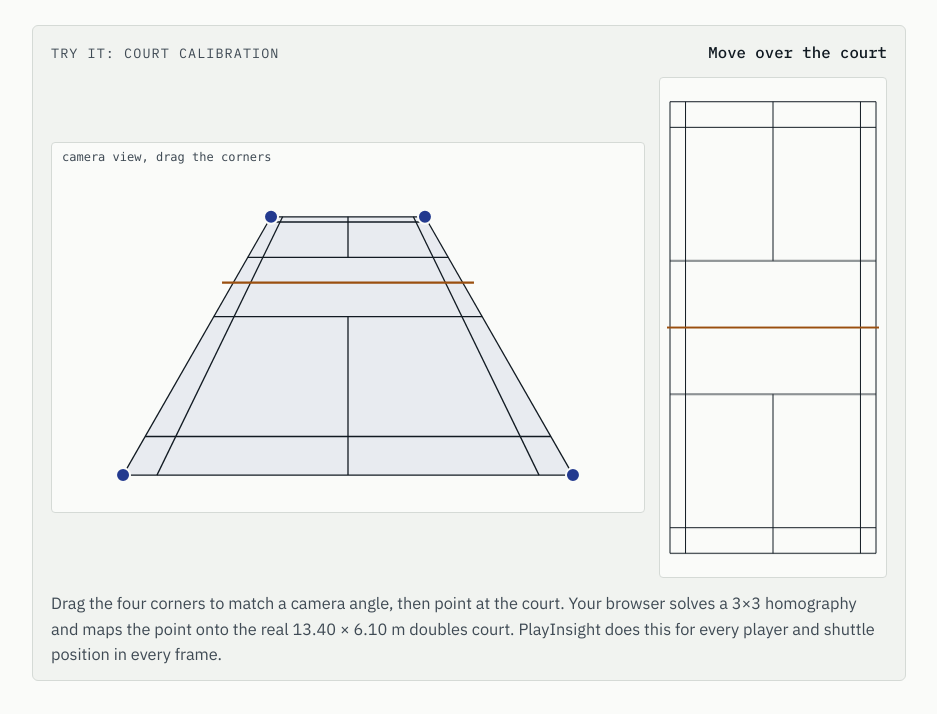
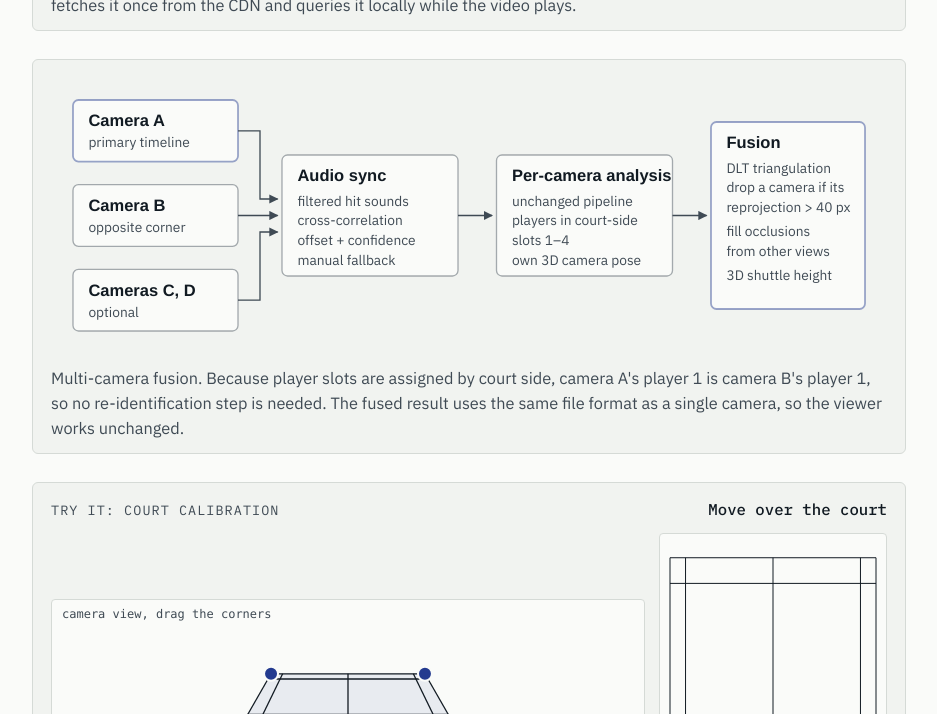
Before and after one commit to 4slimbu/4slimbu.github.io, a plain HTML site: page index.html in a window 1280 px wide. Shown: the part 2040-2754 px from the top of the page, without its empty margins (294-1231 px from the left). Drawn offline with Linux system fonts and the light colour scheme; a web font is replaced by a local one.

Commit message:
PlayInsight: multi-camera fusion, occlusion handling, player identity, stroke classification
Co-Authored-By: Claude Opus 5.5 <noreply@anthropic.com>

```diff
--- a/index.html
+++ b/index.html
@@ -250,7 +250,7 @@ footer{margin-top:72px;padding-top:18px;border-top:1px solid var(--line);font:40
     <section class="case" id="playinsight">
       <div class="kicker"><span>Freelance</span><span>Lead engineer</span><span>2026 – present</span></div>
       <h2>PlayInsight: turning match footage into player analytics</h2>
-      <p class="lede">I lead engineering on PlayInsight, a video analytics platform for badminton. A coach or player uploads a match filmed on one phone. PlayInsight finds the players, the shuttle and the rackets, reconstructs the court in 3D, splits the match into rallies and reports strokes, distance and speed for each player.</p>
+      <p class="lede">I lead engineering on PlayInsight, a video analytics platform for badminton. A coach or player uploads a match filmed on one phone, or on up to four phones around the court. PlayInsight finds the players, the shuttle and the rackets, reconstructs the court in 3D, splits the match into rallies, classifies every stroke, and reports distance, speed and shot mix for each player.</p>
 
       <figure>
         <div class="scroll">
@@ -310,6 +310,49 @@ footer{margin-top:72px;padding-top:18px;border-top:1px solid var(--line);font:40
         <figcaption>Per-frame analysis never goes through the API. Workers write one SQLite file per video to storage; the browser fetches it once from the CDN and queries it locally while the video plays.</figcaption>
       </figure>
 
+
+      <figure>
+        <div class="scroll">
+          <svg viewBox="0 0 760 250" role="img" aria-labelledby="mc-t">
+            <title id="mc-t">Multi-camera fusion: cameras are synced by audio, analysed independently, then triangulated</title>
+            <defs><marker id="ah3" viewBox="0 0 10 10" refX="9" refY="5" markerWidth="7" markerHeight="7" orient="auto-start-reverse"><path class="ah" d="M0,0 L10,5 L0,10 z"/></marker></defs>
+            <rect class="bx hl" x="20" y="20" width="150" height="56" rx="5"/><text class="t" x="34" y="44">Camera A</text><text class="s" x="34" y="63">primary timeline</text>
+            <rect class="bx" x="20" y="97" width="150" height="56" rx="5"/><text class="t" x="34" y="121">Camera B</text><text class="s" x="34" y="140">opposite corner</text>
+            <rect class="bx" x="20" y="174" width="150" height="56" rx="5"/><text class="t" x="34" y="198">Cameras C, D</text><text class="s" x="34" y="217">optional</text>
+
+            <rect class="bx" x="210" y="70" width="160" height="110" rx="5"/>
+            <text class="t" x="224" y="94">Audio sync</text>
+            <text class="s" x="224" y="116">filtered hit sounds</text>
+            <text class="s" x="224" y="134">cross-correlation</text>
+            <text class="s" x="224" y="152">offset + confidence</text>
+            <text class="s" x="224" y="170">manual fallback</text>
+
+            <rect class="bx" x="405" y="70" width="160" height="110" rx="5"/>
+            <text class="t" x="419" y="94">Per-camera analysis</text>
+            <text class="s" x="419" y="116">unchanged pipeline</text>
+            <text class="s" x="419" y="134">players in court-side</text>
+            <text class="s" x="419" y="152">slots 1–4</text>
+            <text class="s" x="419" y="170">own 3D camera pose</text>
+
+            <rect class="bx hl" x="600" y="40" width="140" height="170" rx="5"/>
+            <text class="t" x="614" y="64">Fusion</text>
+            <text class="s" x="614" y="86">DLT triangulation</text>
+            <text class="s" x="614" y="104">drop a camera if its</text>
+            <text class="s" x="614" y="122">reprojection > 40 px</text>
+            <text class="s" x="614" y="144">fill occlusions</text>
+            <text class="s" x="614" y="162">from other views</text>
+            <text class="s" x="614" y="184">3D shuttle height</text>
+
+            <path class="ar" d="M170 48 H190 V110 H206" marker-end="url(#ah3)"/>
+            <path class="ar" d="M170 125 H206" marker-end="url(#ah3)"/>
+            <path class="ar" d="M170 202 H190 V140 H206" marker-end="url(#ah3)"/>
+            <path class="ar" d="M370 125 H401" marker-end="url(#ah3)"/>
+            <path class="ar" d="M565 125 H596" marker-end="url(#ah3)"/>
+          </svg>
+        </div>
+        <figcaption>Multi-camera fusion. Because player slots are assigned by court side, camera A's player 1 is camera B's player 1, so no re-identification step is needed. The fused result uses the same file format as a single camera, so the viewer works unchanged.</figcaption>
+      </figure>
+
       <figure class="demo" aria-labelledby="demo-t">
         <div class="demo-head"><span class="label" id="demo-t">Try it: court calibration</span><span class="readout" id="readout">Move over the court</span></div>
         <div class="demo-grid">
@@ -324,24 +367,29 @@ footer{margin-top:72px;padding-top:18px;border-top:1px solid var(--line);font:40
         <ul>
           <li><b>Custom models.</b> Shuttle detection and 5-keypoint racket pose models trained on annotated match footage, alongside YOLOv8-pose and RTMPose for players.</li>
           <li><b>Court geometry.</b> Calibration solves the full 3D camera pose from court lines and net posts, then derives the floor homography and net plane from it. Outlier points are rejected and per-point reprojection error is shown to the user.</li>
+          <li><b>Multi-camera tracking.</b> Two to four phones around the court are synced automatically by matching the sound of racket hits, then every player and shuttle position is triangulated from all cameras that see it. When a player is hidden behind their partner or the net post from one angle, another camera supplies the position, and the shuttle gets a true 3D height that one camera can't measure.</li>
+          <li><b>Player identity.</b> Players are assigned to fixed court-side slots. When two partners overlap and separate, jersey colour histograms decide who is who, so stats stay attached to the right person.</li>
+          <li><b>Stroke classification.</b> Each hit is detected from a wrist-velocity peak and classified as smash, drop, clear, lift, net shot or drive from wrist height relative to shoulders and hips and the swing direction. Players also get per-frame stances: ready, lunge, jump, reach, crouch.</li>
           <li><b>Rally detection.</b> A state machine with four start rules and five end rules (shuttle above the net, feet still, bounce, timeouts). Every decision is stored with its reason, so a wrong call can be replayed and explained.</li>
-          <li><b>Platform.</b> Multi-GB uploads, thumbnails and hover previews, a 30-day trash, a GPU job queue with live progress, cancel and retry, recovery of stuck jobs, player profiles across matches, and role-based permissions.</li>
+          <li><b>Platform.</b> Multi-GB uploads, match sessions that group several camera angles, a GPU job queue with live progress, cancel and retry, highlight video export with overlays rendered in, player profiles that track stats across matches, Stripe subscriptions with plan limits, and role-based permissions.</li>
           <li><b>Viewer.</b> Ten overlay layers drawn on canvas (skeleton, shuttle trail, heatmap, minimap and more), follow cam, frame stepping, and a 3D replay built from MotionBERT pose lifting.</li>
         </ul>
 
         <h3>Decisions</h3>
         <div class="adrs">
           <div class="adr"><span class="label">Decision</span><h4>Serverless GPU workers behind a queue</h4><p>Analysis runs on autoscaling GPU workers fed by a Redis queue. <span class="why">The load is bursty: a match needs minutes of GPU time, then nothing. Scaling to zero keeps cost proportional to use, and the queue keeps the API fast and makes jobs cancellable and retryable.</span></p></div>
+          <div class="adr"><span class="label">Decision</span><h4>Fuse cameras after analysis, not inside the tracker</h4><p>Each camera runs the normal single-camera pipeline; a separate fusion step combines the results. <span class="why">Trackers and the rally state machine are stateful per video stream. Making them multi-view aware would have meant rewriting them. Fusing afterwards kept them untouched, and the output keeps the same format, so the viewer needed no changes.</span></p></div>
+          <div class="adr"><span class="label">Decision</span><h4>Sync cameras by the sound of the shuttle</h4><p>Offsets come from cross-correlating band-passed energy envelopes of each camera's audio. <span class="why">Raw waveform correlation failed on real footage (confidence 0.01–0.03) because rallies are full of near-identical hit sounds. Filtering to impact frequencies gave confidence of 0.18–0.84 with one dominant peak, and anything below the threshold falls back to a manual scrubber.</span></p></div>
           <div class="adr"><span class="label">Decision</span><h4>Ship results as a SQLite file instead of an API</h4><p>Each analysis is one <span class="mono">.analysis.db</span> in object storage. <span class="why">The viewer reads thousands of rows per second while someone scrubs the video. Through REST that is slow and expensive; a file cached at the CDN and queried in the browser is fast and costs nothing per request.</span></p></div>
           <div class="adr"><span class="label">Decision</span><h4>Choose the 3D model by measurement</h4><p>We compared MotionBERT's mesh and pose models against the real 2D input. <span class="why">The mesh model correlated 0.26 with the input's X axis, the pose model 0.9988. We shipped the pose model and documented the remaining torso-tilt bias as a single-camera limit, with multi-camera triangulation as the fix.</span></p></div>
         </div>
 
         <div class="facts">
           <div><b>0.885</b><span>mAP50, in-house shuttle detector</span></div>
-          <div><b>10</b><span>synchronised overlay layers in the viewer</span></div>
-          <div><b>29</b><span>releases in 7 weeks, each with a changelog</span></div>
+          <div><b>2–4</b><span>cameras fused per match, synced by audio</span></div>
+          <div><b>6</b><span>stroke types classified per hit</span></div>
         </div>
-        <p class="stack"><b>Stack</b> Python · YOLOv8 · RTMPose · MotionBERT · OpenCV · NumPy · FFmpeg · FastAPI · SQLAlchemy · PostgreSQL · Redis · S3 · Modal · Next.js · TypeScript · Vercel · pytest</p>
+        <p class="stack"><b>Stack</b> Python · YOLOv8 · RTMPose · MotionBERT · OpenCV · NumPy · SciPy · FFmpeg · FastAPI · SQLAlchemy · PostgreSQL · Redis · S3 · Modal · Stripe · Next.js · TypeScript · Vercel · pytest</p>
       </div>
     </section>
 
@@ -465,6 +513,13 @@ footer{margin-top:72px;padding-top:18px;border-top:1px solid var(--line);font:40
     <section id="log">
       <div class="head"><h2>Debugging log</h2><span class="label">symptom, cause, fix</span></div>
       <div class="log">
+        <div class="entry">
+          <div class="where">PlayInsight<br>2026</div>
+          <div><h4>Two cameras, but only 9% of shuttle points triangulated</h4>
+            <dl><dt>Symptom</dt><dd>Each camera tracked the shuttle well on its own, yet the fused result had almost no 3D shuttle positions.</dd>
+            <dt>Cause</dt><dd>A small, fast shuttle is detected on only a fraction of sampled frames per camera. Triangulation needed both cameras to hit the exact same frame, and two independent sparse streams rarely line up.</dd>
+            <dt>Fix</dt><dd>Bridge short gaps in each camera's track by interpolating between real detections, triangulate from those, and flag interpolated points so the viewer never presents them as raw detections.</dd></dl></div>
+        </div>
         <div class="entry">
           <div class="where">PlayInsight<br>Aug 2026</div>
           <div><h4>One rally for an entire match</h4>
```
